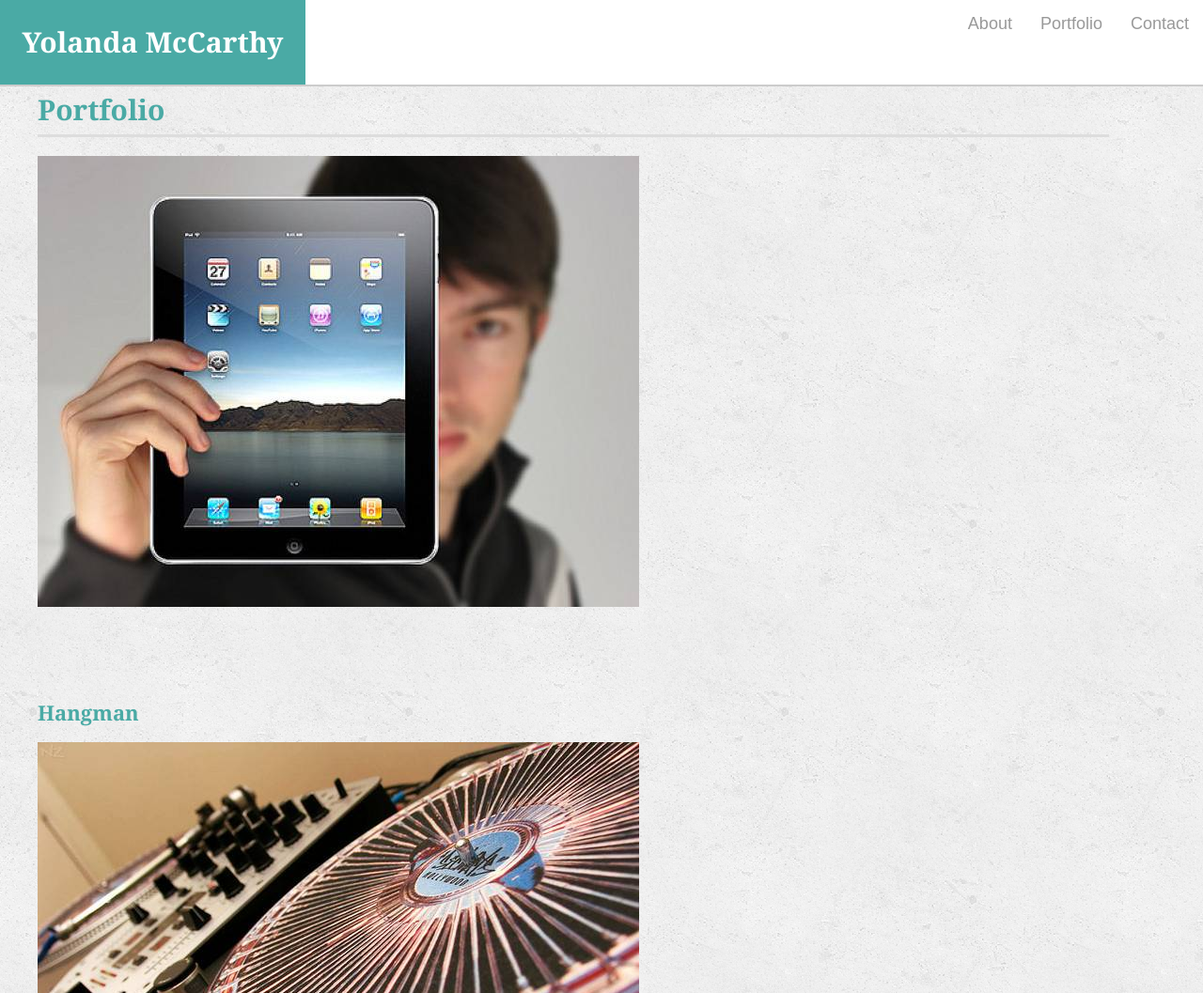
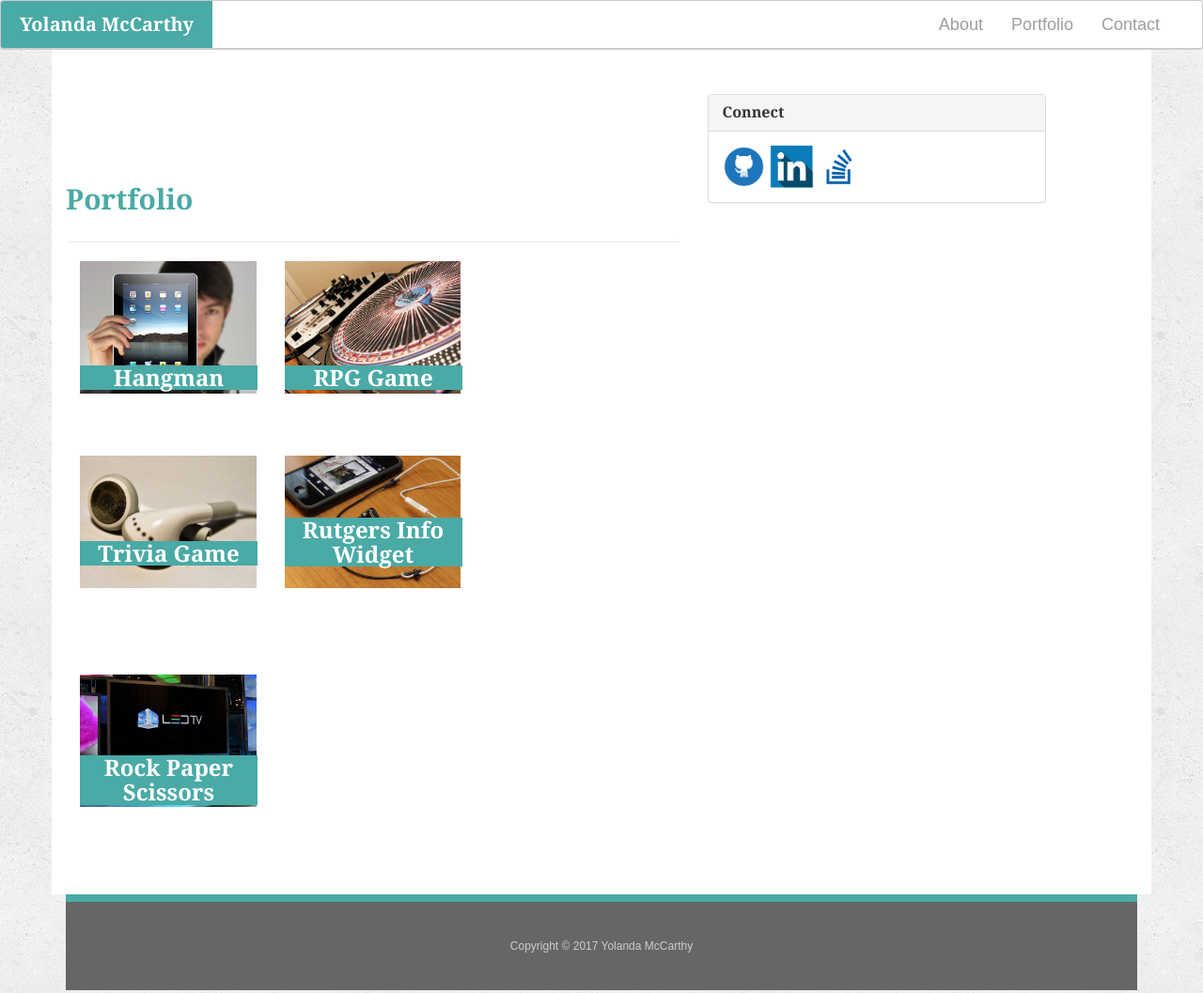
Before and after one commit to yolandamac/Bootstrap-Portfolio, a plain HTML site: page portfolio.html in a window 1280 px wide. Shown: the top 1057 px of the page at 94% size. Drawn offline with nearby package versions, Linux system fonts and the light colour scheme.

Commit message:
uploading final code for assignment

```diff
--- a/assets/css/style.css
+++ b/assets/css/style.css
@@ -14,26 +14,22 @@ p {
   margin-bottom: 20px;
 }
 
-p:last-child {
-  margin-bottom: 0;
-}
-
 h1,
 h2,
 h3 {
-  margin-top: 100px;
   font-family: Georgia, Times, "Times New Roman", serif;
   font-weight: 700;
   color: #4aaaa5;
 }
+
 .row {
   background-color: #fff;
 }
 
 .page-header {
-  margin-top: 200px;
   padding-bottom: 9px;
-  margin: 20px 0 20px;
+  padding-top: 50px;
+  margin-top: 125px;
   background-color: #fff;
 }
 
@@ -41,8 +37,12 @@ h3 {
   margin-top: 100px;
 }
 
+.col-xs-12 {
+  float: none;
+}
+
 h1 {
-  margin-top: 100px;
+  margin-top: 100pxpx;
   padding-bottom: 10px;
   font-size: 30px;
   border-bottom: 3px solid #ddd;
@@ -51,29 +51,9 @@ h1 {
   color: #4aaaa5;
 }
 
-.row {
-  margin-top: 25px;
-}
-
-p {
-  margin: 0 0 10px;
-}
-
-.h1 {
-  margin-top: 100px;
-  padding-bottom: 10px;
-  font-size: 30px;
-  border-bottom: 3px solid #ddd;
-}
-
-h2,
-h3 {
-  font-size: 22px;
-}
-
 /* header */
 
-#masthead {
+.navbar-inverse {
   position: fixed;
   z-index: 99;
   width: 100%;
@@ -82,59 +62,31 @@ h3 {
   color: #fff;
   background: #fff;
   border-bottom: 2px solid #ccc;
+  border-color: #ccc;
 }
 
 #logo {
   float: left;
-  width: 325px;
-  height: 90px;
+  width: 225px;
   font-family: Georgia, Times, "Times New Roman", serif;
-  font-size: 30px;
+  font-size: 20px;
   font-weight: 700;
-  line-height: 90px;
   color: #fff;
   text-align: center;
   text-decoration: none;
   background: #4aaaa5;
 }
 
-.navbar-default {
-  margin-left: 600px;
-  background-color: #fff;
-  border-color: #fff;
+.navbar-right {
+  margin-right: 15px;
 }
 
-.container {
-  margin-left: 25px;
-}
-
-nav {
-  float: right;
-  margin-top: 25px;
-}
-
-nav a {
-  display: inline-block;
-  padding-left: 15px;
-  margin-left: 15px;
-  line-height: 18px;
-  color: #999;
-  text-decoration: none;
-  border-left: 1px solid #efefef;
-}
-
-li a {
-  color: #999;
-
-
-nav a:first-child {
-  border-left: 0 none;
+.panel-default {
+  width: 100%;
 }
 
 /* footer */
-
-.footer {
-  margin-top: 100px;
+#footer-tag {
   text-align: center;
   padding: 30px 0;
   font-size: 12px;
@@ -145,49 +97,85 @@ nav a:first-child {
   border-top: 8px solid #4aaaa5;
 }
 
-/* main */
+/* portfolio page */
 
-#main-container {
-  padding-top: 130px;
+.flex-grid {
+    display: flex;
+    flex-wrap: wrap;
 }
 
-.main-section {
-  float: left;
-  width: 100%;
-  max-width: 650px;
-  margin: 0 0 40px;
-  background: #fff;
-  border: 1px solid #ddd;
+.hangman {
+    color: white;
+    background-color: #4aaaa5;
+    font-family: 'Georgia', Times, Times New Roman, serif;
+    text-align: center;
+    position: relative;
+    float: left;
+    top: -50px;
+    width: 120%;
+    right: 15px;
+    clear:both;
 }
 
-/* portfolio page */
-
-.work {
-  position: relative;
-  float: left;
-  width: 274px;
-  margin: 20px 0 25px;
-  overflow: auto;
+.rpg {
+    color: white;
+    background-color: #4aaaa5;
+    font-family: 'Georgia', Times, Times New Roman, serif;
+    text-align: center;
+    position: relative;
+    float: left;
+    top: -50px;
+    width: 120%;
+    right: 15px;
+    clear:both;
 }
 
-.work:nth-child(even) {
-  margin-right: 40px;
+.trivia {
+    color: white;
+    background-color: #4aaaa5;
+    font-family: 'Georgia', Times, Times New Roman, serif;
+    text-align: center;
+    position: relative;
+    float: left;
+    top: -70px;
+    width: 120%;
+    right: 15px;
+    clear:both;
+}
+.rock {
+    color: white;
+    background-color: #4aaaa5;
+    font-family: 'Georgia', Times, Times New Roman, serif;
+    text-align: center;
+    position: relative;
+    float: left;
+    top: -75px;
+    width: 120%;
+    right: 15px;
+    clear:both;
+}
+.rutgers {
+    color: white;
+    background-color: #4aaaa5;
+    font-family: 'Georgia', Times, Times New Roman, serif;
+    text-align: center;
+    position: relative;
+    float: left;
+    top: -95px;
+    width: 120%;
+    right: 15px;
+    clear:both;
 }
 
-.work img {
-  width: 100%;
-  border: 0 none;
-  opacity: 0.8;
-}
 
-.work h3 {
+
+.thumbnail h3 {
   position: absolute;
   bottom: 20px;
-  width: 100%;
+  width: 220px;
   padding: 15px;
   margin-bottom: 0;
   font-weight: 300;
-  line-height: 30px;
   color: #fff;
   text-align: center;
   background: #4aaaa5;
@@ -204,12 +192,16 @@ nav a:first-child {
 
 /* contact page */
 
-#contact-form ul {
-  margin-bottom: 20px;
-}
 
-#contact-form li {
-  margin-bottom: 10px;
+.form-group {
+    display: block;
+    width: 100%;
+    font-size: 14px;
+    color: #555;
+    background-color: #fff;
+    background-image: none;
+    border: 1px solid #ccc;
+    border-radius: 4px;
 }
 
 label,
@@ -240,10 +232,5 @@ input[type=submit] {
   cursor: pointer;
   background: #4aaaa5;
   border: 0 none;
+  margin-bottom: 25px;
 }
-
-#footer-tag {
-  color: red;
-  background-color: green;
-  font-size: 150px;
-}
--- a/index.html
+++ b/index.html
@@ -13,20 +13,23 @@
 
 <body>
 
-  <header id="masthead">
-    <a href="index.html" id="logo">Yolanda McCarthy</a>
-      <div class="collapse navbar-collapse" id="bs-example-navbar-collapse-1">
-        <ul class="nav navbar-nav navbar-right">
-          <li><a href="index.html"">About</a></li>
-          <li><a href="portfolio.html">Portfolio</a></li>
-          <li><a href="contact.html">Contact</a></li>
-        </ul>
+
+    <nav class="navbar navbar-inverse">
+      <div class="container-fluid">
+        <div class="navbar-header">
+          <a class ="navbar-brand" href="index.html" id="logo">Yolanda McCarthy</a>
+        </div>
+          <ul class="nav navbar-nav navbar-right">
+            <li><a href="index.html"">About</a></li>
+            <li><a href="portfolio.html">Portfolio</a></li>
+            <li><a href="contact.html">Contact</a></li>
+          </ul>
       </div>
-  </header>
+    </nav>
 
 
-  <div class="container">
     <div class="row">
+        <div class="container-fluid">
       <div class="col-md-8 col-sm-12">
         <div class="page-header">
           <h1>About Me</h1>
@@ -60,12 +63,12 @@
   </div>
 </div>
 
-    <script src="https://ajax.googleapis.com/ajax/libs/jquery/1.11.3/jquery.min.js"></script>
-    <script src="https://maxcdn.bootstrapcdn.com/bootstrap/3.3.7/js/bootstrap.min.js"></script>
-
   <footer>
     <p id="footer-tag">Copyright &copy; 2017 Yolanda McCarthy</p>
   </footer>
 
+    <script src="https://ajax.googleapis.com/ajax/libs/jquery/1.11.3/jquery.min.js"></script>
+    <script src="https://maxcdn.bootstrapcdn.com/bootstrap/3.3.7/js/bootstrap.min.js"></script>
+
 </body>
 </html>
--- a/portfolio.html
+++ b/portfolio.html
@@ -13,50 +13,55 @@
 
 <body>
 
-  <header id="masthead">
-    <a href="index.html" id="logo">Yolanda McCarthy</a>
-      <div class="collapse navbar-collapse" id="bs-example-navbar-collapse-1">
+
+    <nav class="navbar navbar-inverse">
+      <div class="container-fluid">
+        <div class="navbar-header">
+          <a class ="navbar-brand" href="index.html" id="logo">Yolanda McCarthy</a>
+        </div>
           <ul class="nav navbar-nav navbar-right">
             <li><a href="index.html"">About</a></li>
             <li><a href="portfolio.html">Portfolio</a></li>
             <li><a href="contact.html">Contact</a></li>
           </ul>
       </div>
-  </header>
+    </nav>
 
-  <div id="main-container" class="container">
-    <section class="main-section">
-      <h1>Portfolio</h1>
+<div class="flex-grid">
+  <div class="container">
+    <div class="row">
+      <div class="col-md-7 col-sm-12">
+        <div class="page-header">
+          <h2>Portfolio</h2>
+        </div>
+         <div class="col-md-8">
+                  <div class="row">
 
-      <div class="work">
-        <img src="assets/images/technics-q-c-640-480-1.jpg" alt="hangman">
+                    <div class="col-md-6 col-xs-10"><div class="mini-box"></div><img src="assets/images/technics-q-c-640-480-1.jpg" alt="hangman" class="img-responsive" >
+                    <div class="col-md-12 col-xs-11"><h3 class="hangman">Hangman</h3></div></div>
+                    <div class="col-md-6 col-xs-10"><div class="mini-box"></div><img src="assets/images/technics-q-c-640-480-2.jpg" alt="RPG Game" class="img-responsive" >
+                    <div class="col-md-12 col-xs-11"><h3 class="rpg">RPG Game</h3></div></div></div>
 
-        <h3>Hangman</h3>
+                  <div class="row">
+
+                    <div class="col-md-6 col-xs-10"><div class="mini-box"></div><img src="assets/images/technics-q-c-640-480-5.jpg" alt="Trivia Game" class="img-responsive" >
+                    <div class="col-md-12 col-xs-11"><h3 class="trivia">Trivia Game</h3></div></div>
+                    <div class="col-md-6 col-xs-10"><div class="mini-box"></div><img src="assets/images/technics-q-c-640-480-7.jpg" alt="Rutgers Info Widget" class="img-responsive">
+                     <div class="col-md-12 col-xs-11"><h3 class="rutgers">Rutgers Info Widget</h3></div></div></div>
+
+
+                  <div class="row">
+                    <div class="col-md-6 col-xs-10"><div class="mini-box"></div><img src="assets/images/technics-q-c-640-480-9.jpg" alt="Rock Paper Scissors"" class="img-responsive" >
+                    <div class="col-md-12 col-xs-11"><h3 class="rock"">Rock Paper Scissors</h3></div></div>
+
+
         </div>
-      <div class="work">
-        <img src="assets/images/technics-q-c-640-480-2.jpg" alt="RPG Game">
-
-        <h3>RPG Game</h3>
       </div>
-      <div class="work">
-        <img src="assets/images/technics-q-c-640-480-5.jpg" alt="Trivia Game">
-
-        <h3>Trivia Game</h3>
-      </div>
-      <div class="work">
-        <img src="assets/images/technics-q-c-640-480-7.jpg" alt="Rutgers Info Widget">
-
-        <h3>Rutgers Info Widget</h3>
-      </div>
-      <div class="work">
-        <img src="assets/images/technics-q-c-640-480-9.jpg" alt="Rock Paper Scissors">
-
-        <h3>Rock Paper Scissors</h3>
     </div>
 
-    </section>
 
-        <div class="col-md-4">
+
+        <div class="col-md-4 col-sm-12">
         <div class="panel panel-default">
           <div class="panel-heading">
             <h3 class="panel-title">Connect</h3>
@@ -69,16 +74,13 @@
         </div>
     </div>
   </div>
-</div>
+
+  <footer>
+    <p id="footer-tag">Copyright &copy; 2017 Yolanda McCarthy</p>
+  </footer>
 
     <script src="https://ajax.googleapis.com/ajax/libs/jquery/1.11.3/jquery.min.js"></script>
     <script src="https://maxcdn.bootstrapcdn.com/bootstrap/3.3.7/js/bootstrap.min.js"></script>
 
-  <footer>
-    <div class="container-ft">
-      Copyright &copy; 2017 Yolanda McCarthy
-    </div>
-  </footer>
-
 </body>
 </html>
```
Also changed, not shown: contact.html (+31 -24 lines). Lines whose indentation alone changed are shown as unchanged.
